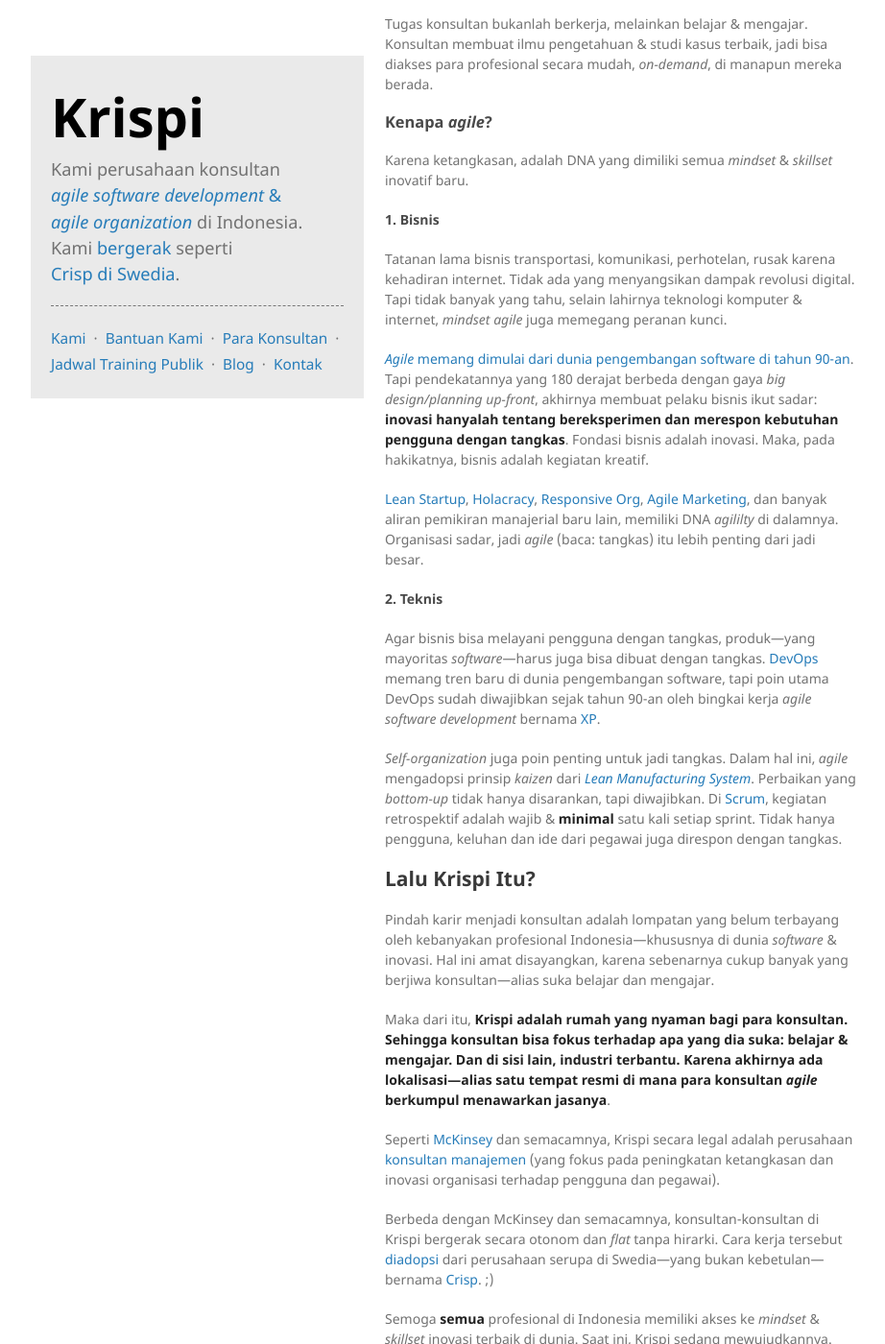
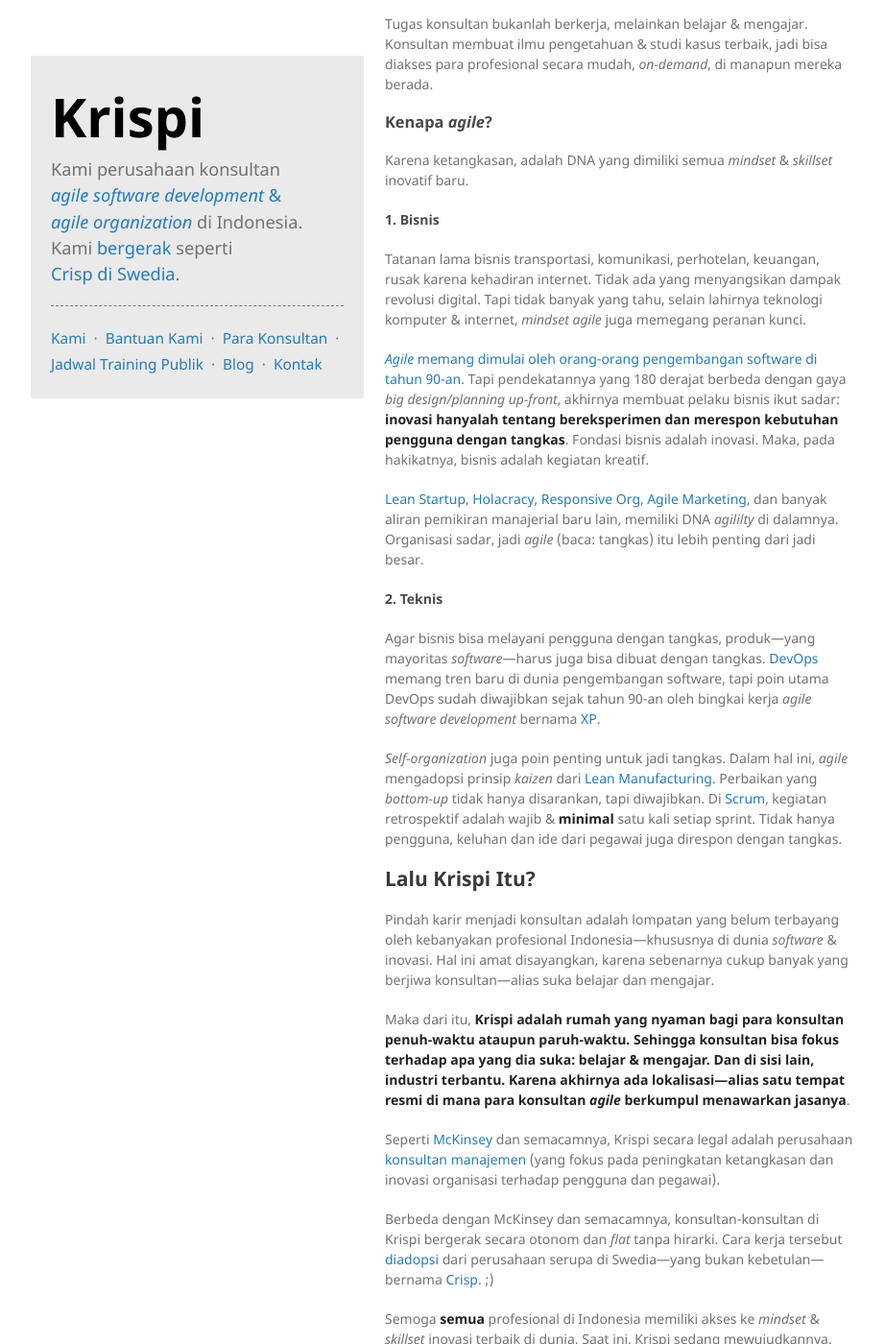
Before and after one commit to krispi-id/krispi-id.github.io, a Jekyll site: the page built from pages/tentang-kami.md, in a window 1280 px wide and 1400 px high, scrolled down 882 px. Shown: the whole window at 96% size, without its empty margins (178-1100 px from the left). Built offline with Jekyll 4.4.1, drawn with Linux system fonts in a browser that asks for light colours.

Commit message:
bantuan kami

```diff
--- a/_layouts/default.html
+++ b/_layouts/default.html
@@ -18,7 +18,7 @@
         <span class="site-title">{{ site.title }}</span>
         <div class="description">Kami perusahaan konsultan <a href="{{ '/tentang-kami#kenapa-agile' }}"><em style="white-space: nowrap;">agile software development</em> &amp; <em style="white-space: nowrap;">agile organization</em></a> di Indonesia. Kami <a href="http://dna.crisp.se/docs/index.html" target="_blank">bergerak</a> seperti <a style="white-space: nowrap;" href="https://www.crisp.se" target="_blank">Crisp di Swedia</a>.</div>
         <nav>
-          <a href="{{ '/tentang-kami' }}">Kami</a>  &nbsp;&middot;&nbsp; <a href="#">Bantuan Kami</a> &nbsp;&middot;&nbsp; <a href="#">Para Konsultan</a> &nbsp;&middot;&nbsp; <a href="#">Jadwal Training Publik</a> &nbsp;&middot;&nbsp; <a href="#">Blog</a> &nbsp;&middot;&nbsp; <a href="#">Kontak</a>
+          <a href="{{ '/tentang-kami' }}">Kami</a>  &nbsp;&middot;&nbsp; <a href="{{ '/bantuan-kami' }}">Bantuan Kami</a> &nbsp;&middot;&nbsp; <a href="{{ '/konsultan' }}">Para Konsultan</a> &nbsp;&middot;&nbsp; <a href="#">Jadwal Training Publik</a> &nbsp;&middot;&nbsp; <a href="#">Blog</a> &nbsp;&middot;&nbsp; <a href="#">Kontak</a>
         </nav>
       </header>
 
--- a/pages/tentang-kami.md
+++ b/pages/tentang-kami.md
@@ -41,9 +41,9 @@
 
 #### 1. Bisnis
 
-Tatanan lama bisnis transportasi, komunikasi, perhotelan, rusak karena kehadiran internet. Tidak ada yang menyangsikan dampak revolusi digital. Tapi tidak banyak yang tahu, selain lahirnya teknologi komputer & internet, *mindset agile* juga memegang peranan kunci.
+Tatanan lama bisnis transportasi, komunikasi, perhotelan, keuangan, rusak karena kehadiran internet. Tidak ada yang menyangsikan dampak revolusi digital. Tapi tidak banyak yang tahu, selain lahirnya teknologi komputer & internet, *mindset agile* juga memegang peranan kunci.
 
-[*Agile* memang dimulai dari dunia pengembangan software di tahun 90-an](http://agilemanifesto.org/). Tapi pendekatannya yang 180 derajat berbeda dengan gaya *big design/planning up-front*, akhirnya membuat pelaku bisnis ikut sadar: **inovasi hanyalah tentang bereksperimen dan merespon kebutuhan pengguna dengan tangkas**. Fondasi bisnis adalah inovasi. Maka, pada hakikatnya, bisnis adalah kegiatan kreatif.
+[*Agile* memang dimulai oleh orang-orang pengembangan software di tahun 90-an](http://agilemanifesto.org/). Tapi pendekatannya yang 180 derajat berbeda dengan gaya *big design/planning up-front*, akhirnya membuat pelaku bisnis ikut sadar: **inovasi hanyalah tentang bereksperimen dan merespon kebutuhan pengguna dengan tangkas**. Fondasi bisnis adalah inovasi. Maka, pada hakikatnya, bisnis adalah kegiatan kreatif.
 
 [Lean Startup](http://theleanstartup.com/), [Holacracy](http://www.holacracy.org/), [Responsive Org](http://www.responsive.org/manifesto), [Agile Marketing](http://agilemarketingmanifesto.org/), dan banyak aliran pemikiran manajerial baru lain, memiliki DNA *agililty* di dalamnya. Organisasi sadar, jadi *agile* (baca: tangkas) itu lebih penting dari jadi besar.
 
@@ -51,13 +51,13 @@
 
 Agar bisnis bisa melayani pengguna dengan tangkas, produk&mdash;yang mayoritas *software*&mdash;harus juga bisa dibuat dengan tangkas. [DevOps](https://en.wikipedia.org/wiki/DevOps) memang tren baru di dunia pengembangan software, tapi poin utama DevOps sudah diwajibkan sejak tahun 90-an oleh bingkai kerja *agile software development* bernama [XP](http://www.extremeprogramming.org/).
 
-*Self-organization* juga poin penting untuk jadi tangkas. Dalam hal ini, *agile* mengadopsi prinsip *kaizen* dari [*Lean Manufacturing System*](https://en.wikipedia.org/wiki/Lean_manufacturing). Perbaikan yang *bottom-up* tidak hanya disarankan, tapi diwajibkan. Di [Scrum](http://www.scrumguides.org/), kegiatan retrospektif adalah wajib & **minimal** satu kali setiap sprint. Tidak hanya pengguna, keluhan dan ide dari pegawai juga direspon dengan tangkas.
+*Self-organization* juga poin penting untuk jadi tangkas. Dalam hal ini, *agile* mengadopsi prinsip *kaizen* dari [Lean Manufacturing](https://en.wikipedia.org/wiki/Lean_manufacturing). Perbaikan yang *bottom-up* tidak hanya disarankan, tapi diwajibkan. Di [Scrum](http://www.scrumguides.org/), kegiatan retrospektif adalah wajib & **minimal** satu kali setiap sprint. Tidak hanya pengguna, keluhan dan ide dari pegawai juga direspon dengan tangkas.
 
 ## Lalu Krispi Itu?
 
 Pindah karir menjadi konsultan adalah lompatan yang belum terbayang oleh kebanyakan profesional Indonesia&mdash;khususnya di dunia *software* & inovasi. Hal ini amat disayangkan, karena sebenarnya cukup banyak yang berjiwa konsultan&mdash;alias suka belajar dan mengajar.
 
-Maka dari itu, **Krispi adalah rumah yang nyaman bagi para konsultan. Sehingga konsultan bisa fokus terhadap apa yang dia suka: belajar & mengajar. Dan di sisi lain, industri terbantu. Karena akhirnya ada lokalisasi&mdash;alias satu tempat resmi di mana para konsultan *agile* berkumpul menawarkan jasanya**.
+Maka dari itu, **Krispi adalah rumah yang nyaman bagi para konsultan penuh-waktu ataupun paruh-waktu. Sehingga konsultan bisa fokus terhadap apa yang dia suka: belajar & mengajar. Dan di sisi lain, industri terbantu. Karena akhirnya ada lokalisasi&mdash;alias satu tempat resmi di mana para konsultan *agile* berkumpul menawarkan jasanya**.
 
 Seperti [McKinsey](https://en.wikipedia.org/wiki/McKinsey_%26_Company) dan semacamnya, Krispi secara legal adalah perusahaan [konsultan manajemen](https://en.wikipedia.org/wiki/Management_consulting) (yang fokus pada peningkatan ketangkasan dan inovasi organisasi terhadap pengguna dan pegawai).
 
```
Also changed, not shown: pages/bantuan-kami.md (added, +30 -0 lines), pages/konsultan.md (added, +17 -0 lines), 1 other file.
